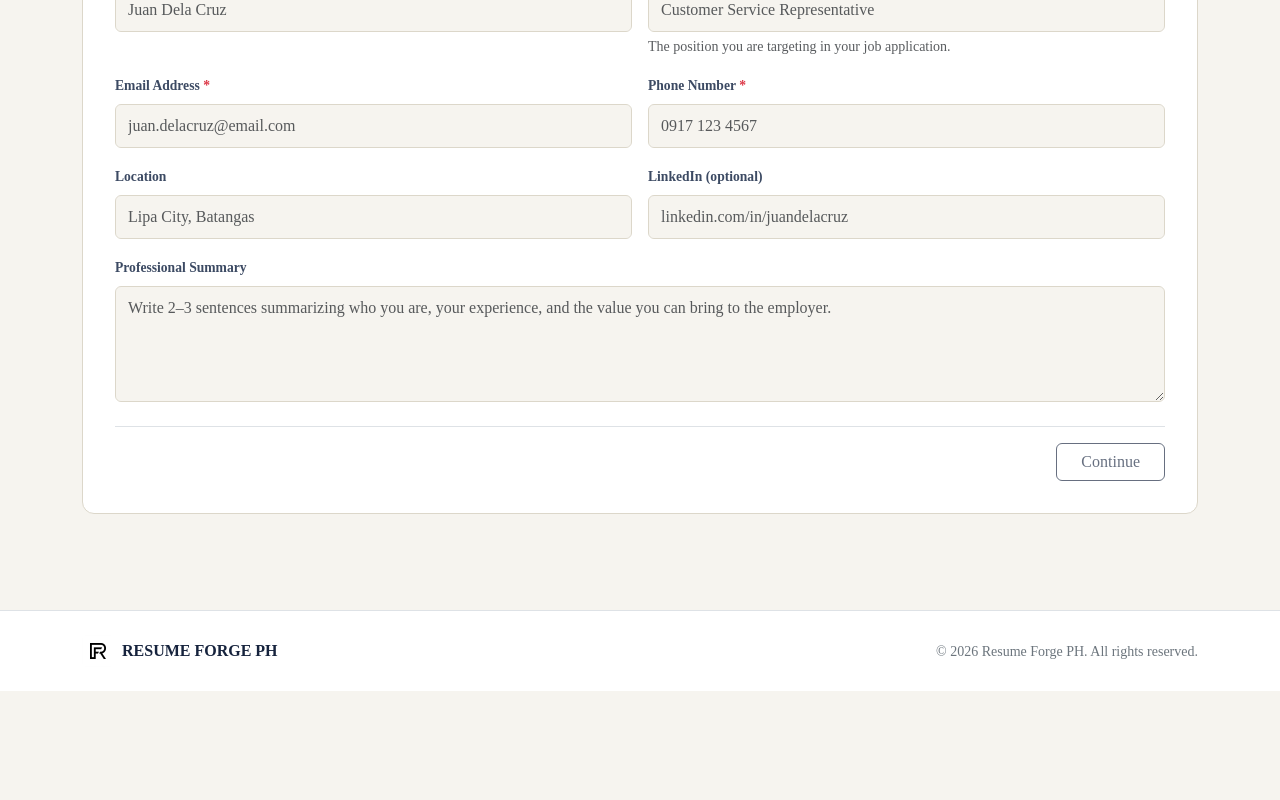
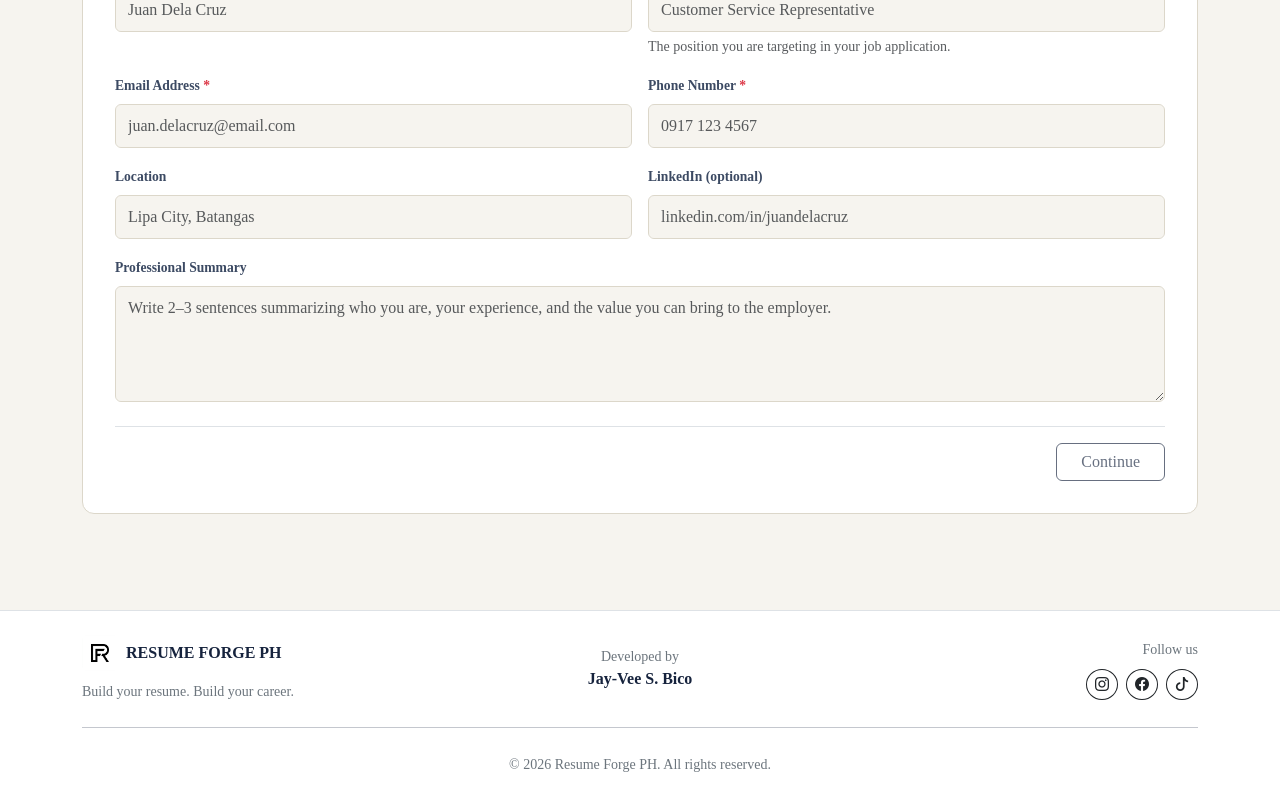
Before and after one commit to PinoyCoder29/ATS-resume-Builder, a Next.js app: page / in a window 1280 px wide. Shown: the part 333-1133 px from the top of the page. Before the commit the page ends 1024 px from the top, so only its background shows below. Built offline with nearby package versions, Linux system fonts and the light colour scheme; what @react-pdf/renderer would draw is missing.

Commit message:
updated footer

```diff
--- a/app/layout.tsx
+++ b/app/layout.tsx
@@ -2,6 +2,7 @@ import type { Metadata } from "next";
 import { Inter } from "next/font/google";
 import "bootstrap/dist/css/bootstrap.min.css";
 import "./globals.css";
+import "bootstrap-icons/font/bootstrap-icons.css";
 import { ResumeProvider } from "@/context/ResumeContext";
 import BootstrapClient from "@/components/BootstrapClient";
 
--- a/app/page.tsx
+++ b/app/page.tsx
@@ -62,27 +62,79 @@ export default function Home() {
 
       <footer className="border-top bg-white py-4 mt-5">
         <div className="container">
-          <div className="row align-items-center gy-3">
-            <div className="col-md-6 text-center text-md-start">
-              <div className="d-flex align-items-center justify-content-center justify-content-md-start gap-2">
+          <div className="row align-items-center gy-4">
+            {/* Brand */}
+            <div className="col-md-4 text-center text-md-start">
+              <div className="d-flex align-items-center justify-content-center justify-content-md-start gap-2 mb-2">
                 <Image
                   src="/logo.jpg"
                   alt="ResumeForge PH"
-                  width={32}
-                  height={32}
+                  width={36}
+                  height={36}
                   className="rounded"
                 />
 
                 <span className="fw-semibold">RESUME FORGE PH</span>
               </div>
+
+              <small className="text-secondary">
+                Build your resume. Build your career.
+              </small>
             </div>
 
-            <div className="col-md-6 text-center text-md-end">
-              <small className="text-secondary">
-                © {new Date().getFullYear()} Resume Forge PH. All rights
-                reserved.
-              </small>
+            {/* Developer */}
+            <div className="col-md-4 text-center">
+              <small className="text-secondary d-block">Developed by</small>
+
+              <span className="fw-semibold">Jay-Vee S. Bico</span>
             </div>
+
+            {/* Social Media */}
+            <div className="col-md-4 text-center text-md-end">
+              <div className="mb-2">
+                <small className="text-secondary">Follow us</small>
+              </div>
+
+              <div className="d-flex justify-content-center justify-content-md-end gap-2">
+                <a
+                  href="https://www.instagram.com/pinoycoder29/"
+                  target="_blank"
+                  rel="noopener noreferrer"
+                  className="btn btn-outline-dark btn-sm rounded-circle"
+                  aria-label="Instagram"
+                >
+                  <i className="bi bi-instagram"></i>
+                </a>
+
+                <a
+                  href="https://www.facebook.com/jayvee.bico.16"
+                  target="_blank"
+                  rel="noopener noreferrer"
+                  className="btn btn-outline-dark btn-sm rounded-circle"
+                  aria-label="Facebook"
+                >
+                  <i className="bi bi-facebook"></i>
+                </a>
+
+                <a
+                  href="https://www.tiktok.com/@pinoycoder29"
+                  target="_blank"
+                  rel="noopener noreferrer"
+                  className="btn btn-outline-dark btn-sm rounded-circle"
+                  aria-label="TikTok"
+                >
+                  <i className="bi bi-tiktok"></i>
+                </a>
+              </div>
+            </div>
+          </div>
+
+          <hr className="my-4" />
+
+          <div className="text-center">
+            <small className="text-secondary">
+              © {new Date().getFullYear()} Resume Forge PH. All rights reserved.
+            </small>
           </div>
         </div>
       </footer>
--- a/package.json
+++ b/package.json
@@ -11,6 +11,7 @@
   "dependencies": {
     "@react-pdf/renderer": "^3.4.4",
     "bootstrap": "^5.3.3",
+    "bootstrap-icons": "^1.13.1",
     "next": "14.2.5",
     "react": "^18.3.1",
     "react-dom": "^18.3.1"
```
Also changed, not shown: 1 other file (tests, documents, lock files or other folders).
